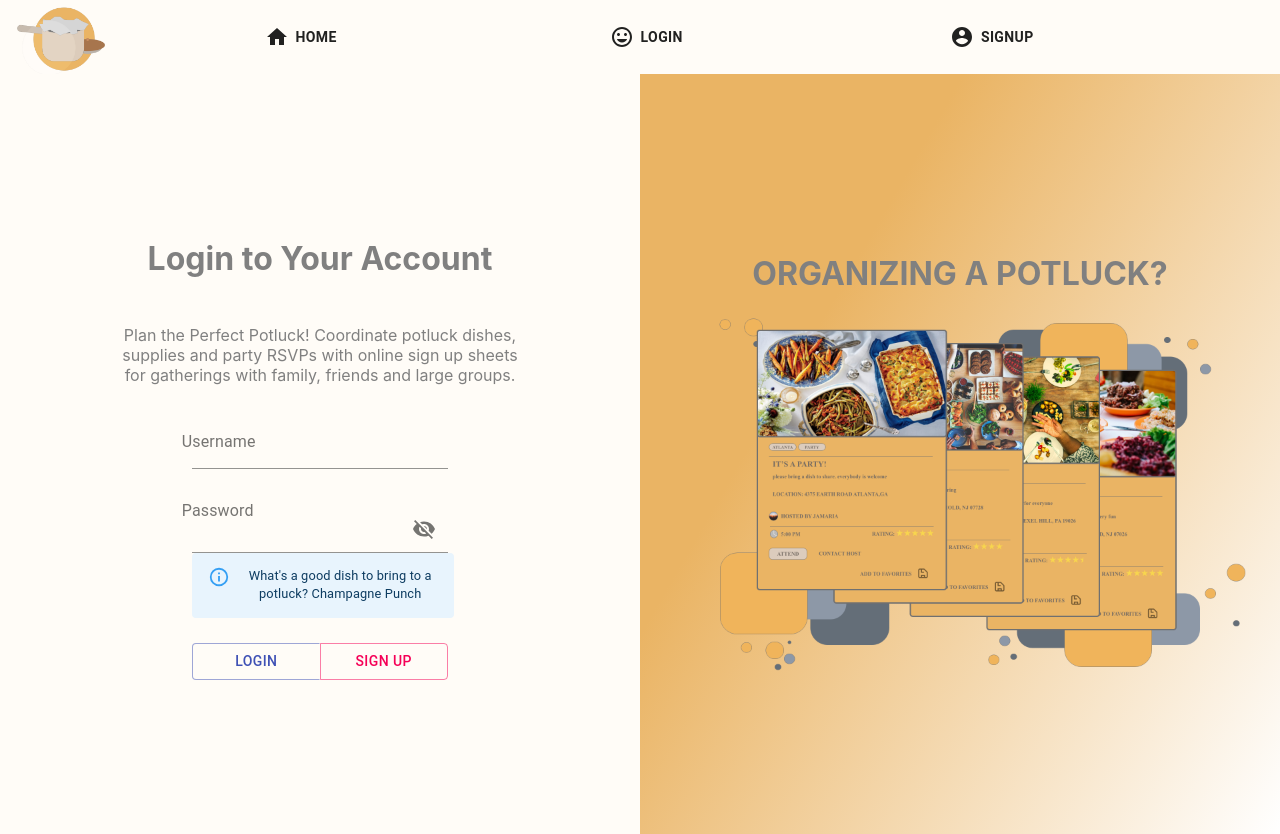
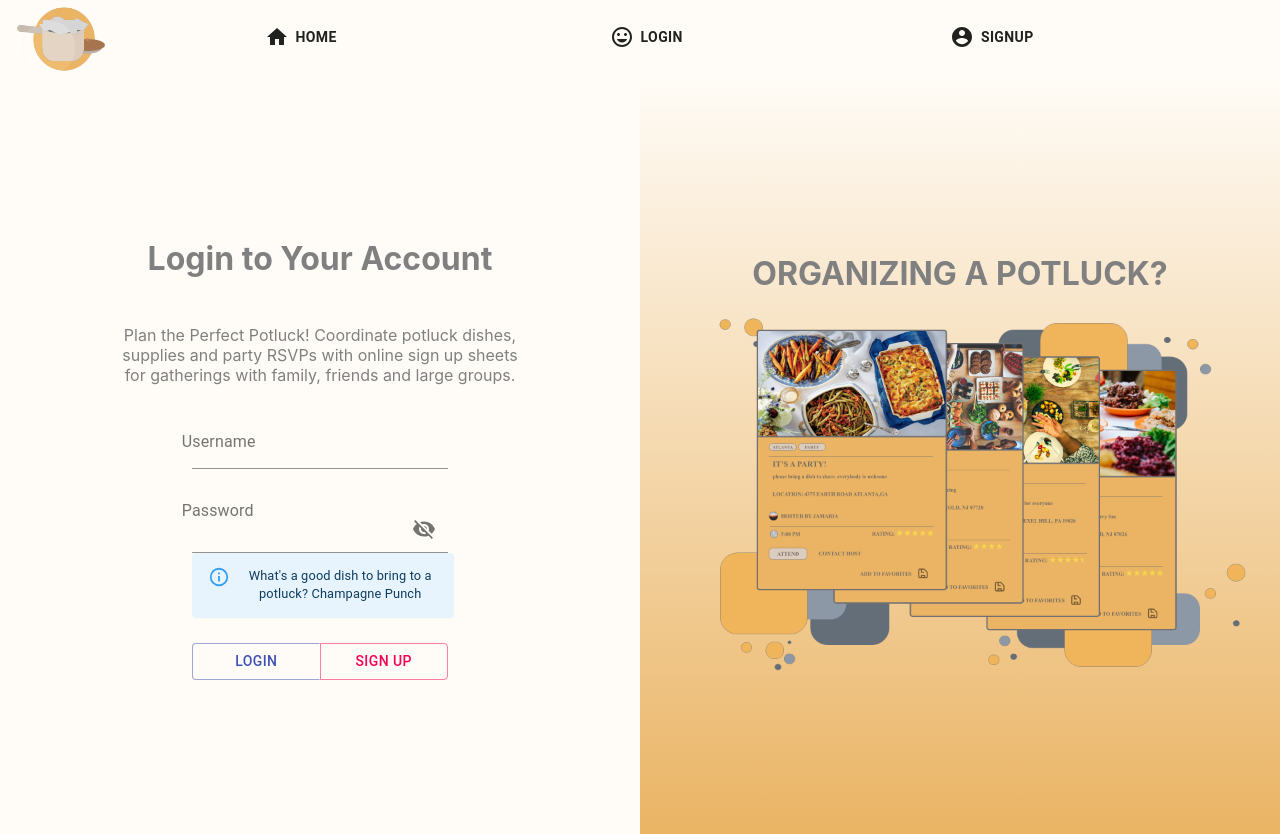
Before and after one commit to bw-potluck-planner-01/frontend, a React (Create React App) app: page /login in a window 1280 px wide. Built offline with nearby package versions, Linux system fonts and the light colour scheme.

Commit message:
stying change for login

```diff
--- a/src/components/Login.js
+++ b/src/components/Login.js
@@ -81,7 +81,7 @@ const Login = (props) => {
       display: "flex",
       flexDirection: "column",
       justifyContent: "center",
-      background: "linear-gradient(120deg, #EAB464 30%, white)",
+      background: "linear-gradient(0deg, #EAB464 0%, #fffcf7)",
       width: "50%",
       margin: "0% auto",
       padding: "0% auto",
```
